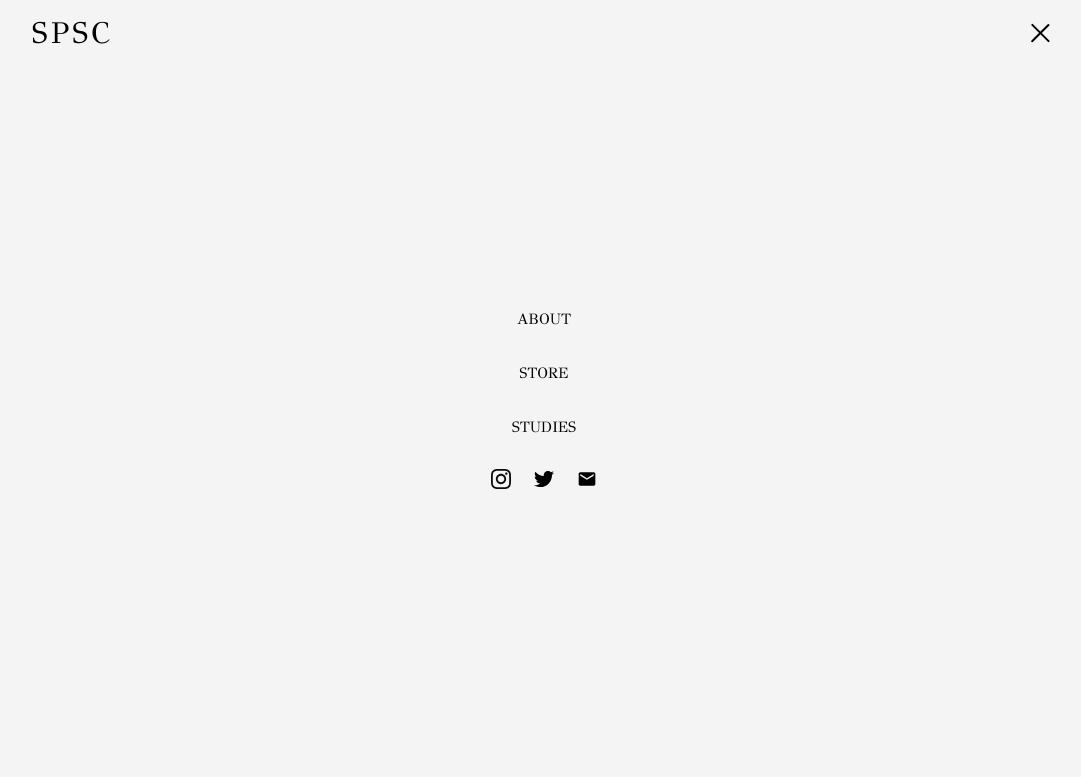
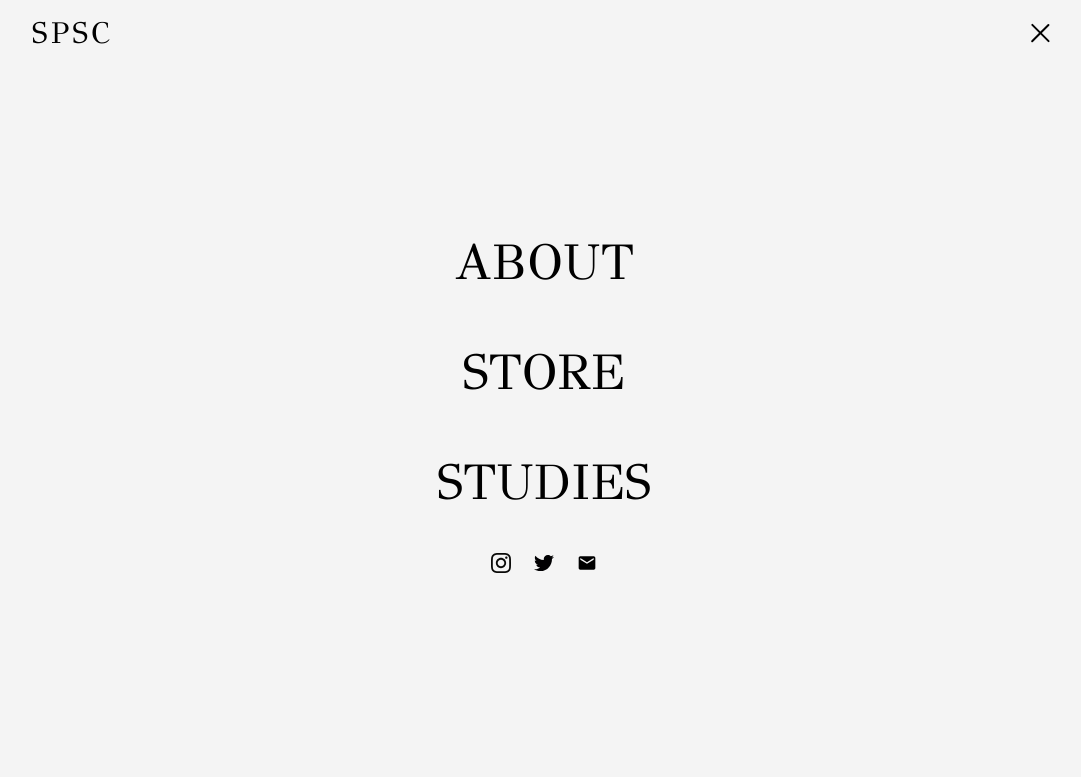
Before and after one commit to Matt-Stocks/SPSC, a plain HTML site: page index.html in a window 1280 px wide. Both pictures are taken after a click on the button 1139 px from the left and 32 px from the top of the page. Shown: the top 777 px of the page, without its empty margins (96-1177 px from the left). Drawn offline with Linux system fonts and the light colour scheme.

Commit message:
menu styled

```diff
--- a/css/custom_styles.css
+++ b/css/custom_styles.css
@@ -67,6 +67,15 @@ body {
   text-transform: uppercase;
 }
 
+.navbar-link {
+  font-size: 3rem;
+}
+
+@media (min-width:550px) {
+  .navbar-link{
+    font-size: 5rem;
+  }
+}
 #mainNav {
   display: flex;
   flex-direction: column;
--- a/css/skeleton.css
+++ b/css/skeleton.css
@@ -162,15 +162,37 @@ p {
 /* Links
 –––––––––––––––––––––––––––––––––––––––––––––––––– */
 a {
+  position: relative;
   color: rgba(0,0,0,1);
   text-decoration: none;
 }
 a:hover {
   color: rgba(0,0,0,0.7);
-  text-decoration: underline;
+}
+a:before {
+  content: "";
+  position: absolute;
+  width: 100%;
+  height: 2px;
+  bottom: 0;
+  left: 0;
+  background-color: rgba(0,0,0,0.7);
+  visibility: hidden;
+  transform: scaleX(0);
+  transition: all 0.3s ease-in-out 0s;
+}
+a:hover:before {
+  visibility: visible;
+  transform: scaleX(1);
 }
 
+#socialMain a:hover:before {
+  visibility: hidden;
+}
 
+#socialFoot a:hover:before {
+  visibility: hidden;
+}
 /* Buttons
 –––––––––––––––––––––––––––––––––––––––––––––––––– */
 .button,
```
